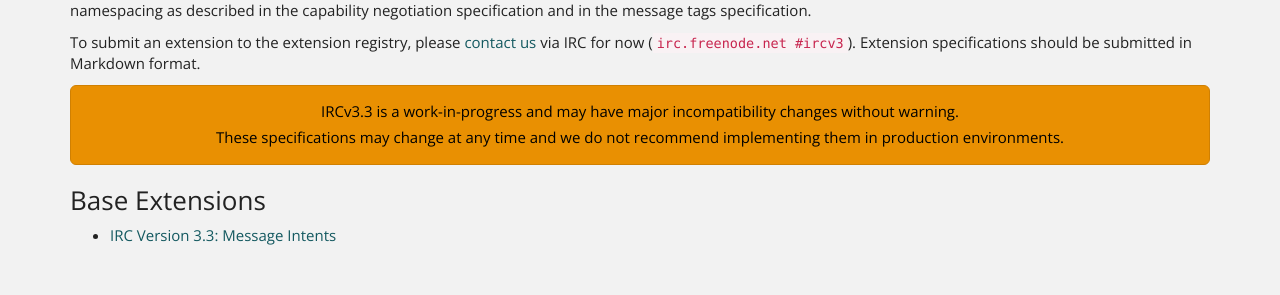
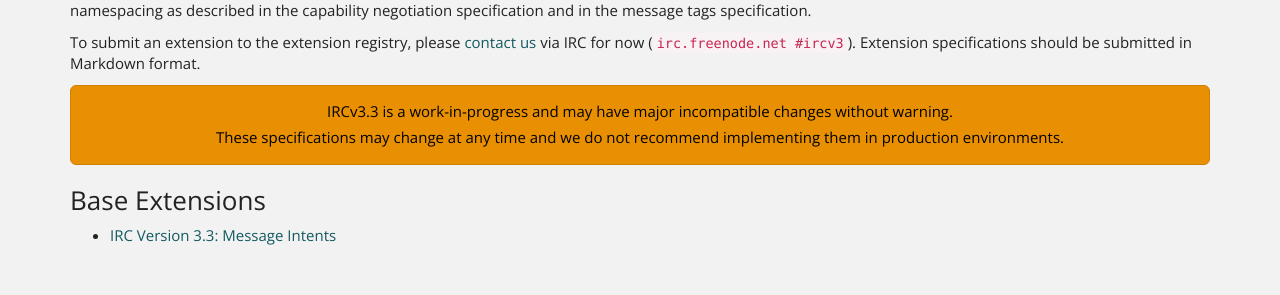
Before and after one commit to ircv3/ircv3.github.io, a Jekyll site: the page built from _irc/3.3.md, in a window 1280 px wide. Shown: the part 248-543 px from the top of the page. Built offline with Jekyll 4.4.1, drawn with Linux system fonts in a browser that asks for light colours.

Commit message:
3.3: "incompatibility changes" -> "incompatible changes"

```diff
--- a/_irc/3.3.md
+++ b/_irc/3.3.md
@@ -10,7 +10,7 @@ The IRCv3 Working Group maintains a registry of "work-in-progress" extensions th
 To submit an extension to the extension registry, please [contact us]({{ site.baseurl }}/contact.html) via IRC for now (`irc.freenode.net #ircv3`). Extension specifications should be submitted in Markdown format.
 
 <div class="alert alert-warning">
-    <p>IRCv3.3 is a work-in-progress and may have major incompatibility changes without warning.</p>
+    <p>IRCv3.3 is a work-in-progress and may have major incompatible changes without warning.</p>
     <p>These specifications may change at any time and we do not recommend implementing them in production environments.</p>
 </div>
 
```
